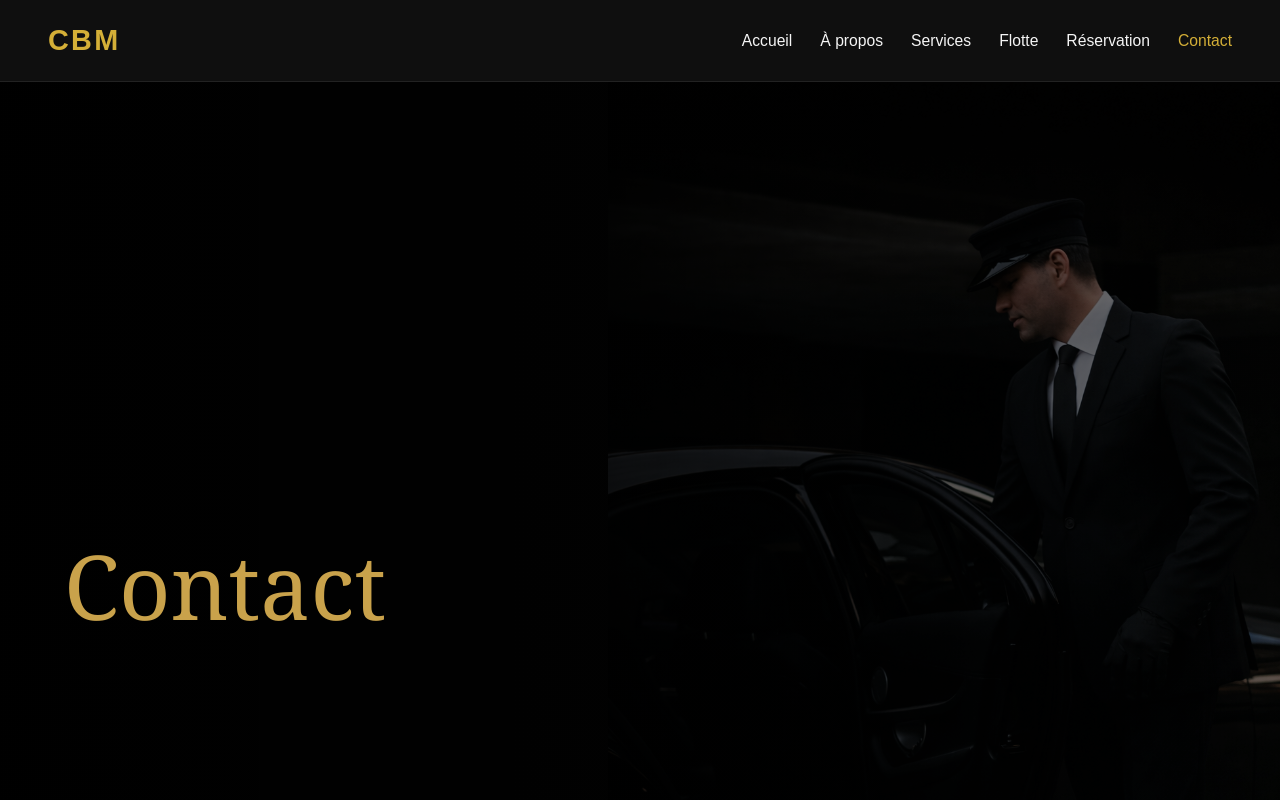
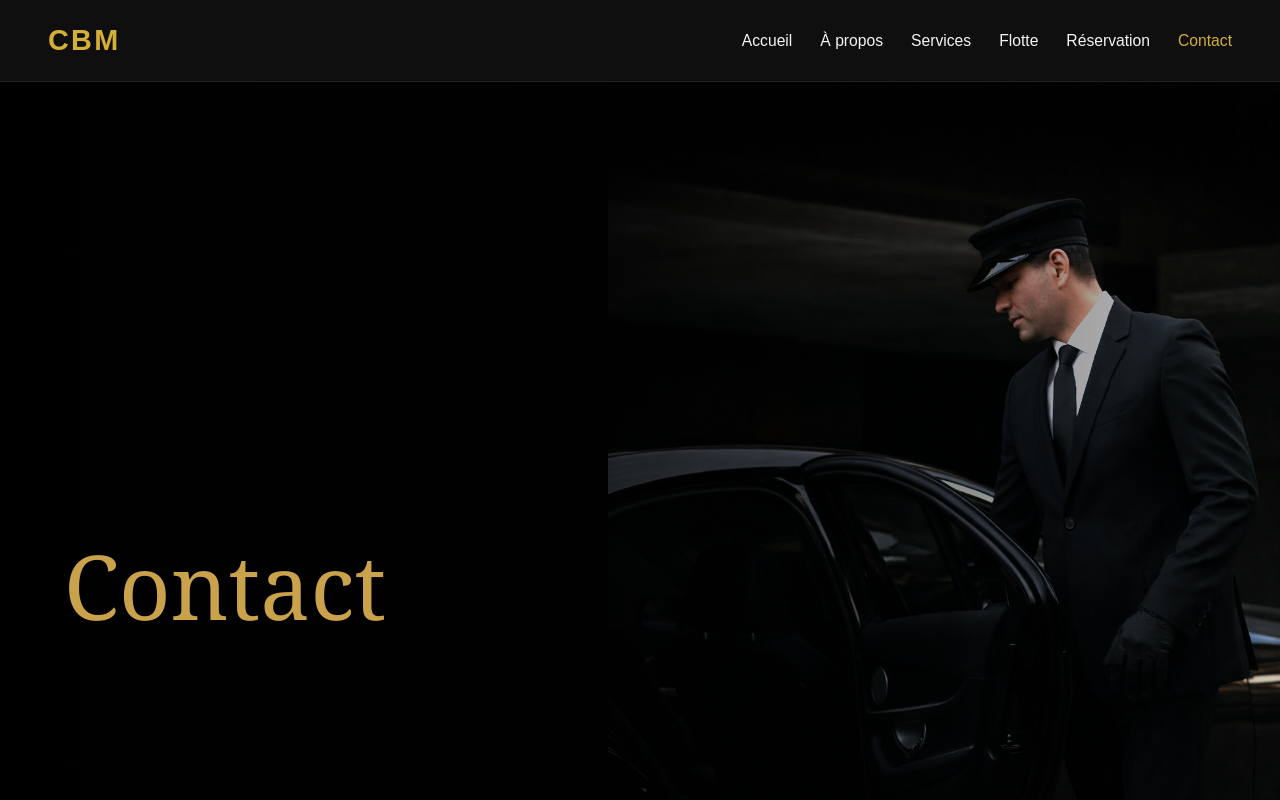
Before and after one commit to Mohoua93/CBM, a React (Create React App) app in the folder apps/frontend/: page /contact in a window 1280 px wide. Shown: the top 800 px of the page. Built offline with nearby package versions, Linux system fonts and the light colour scheme.

Commit message:
change filter brightness in contact page

```diff
--- a/apps/frontend/src/styles/Contact.css
+++ b/apps/frontend/src/styles/Contact.css
@@ -53,7 +53,7 @@
   display: block;
   object-fit: cover;
   object-position: center top;
-  filter: brightness(0.65);
+  filter: brightness(1.65);
 }
 
 .contact-section {
```
